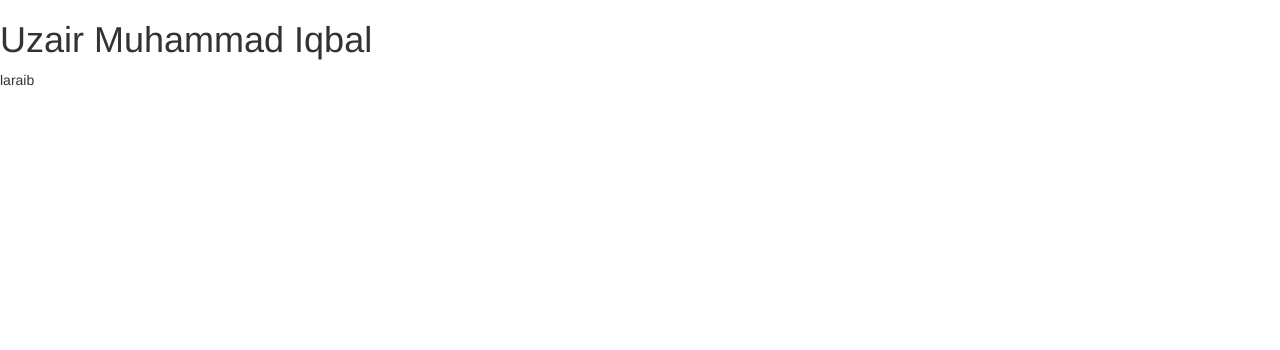
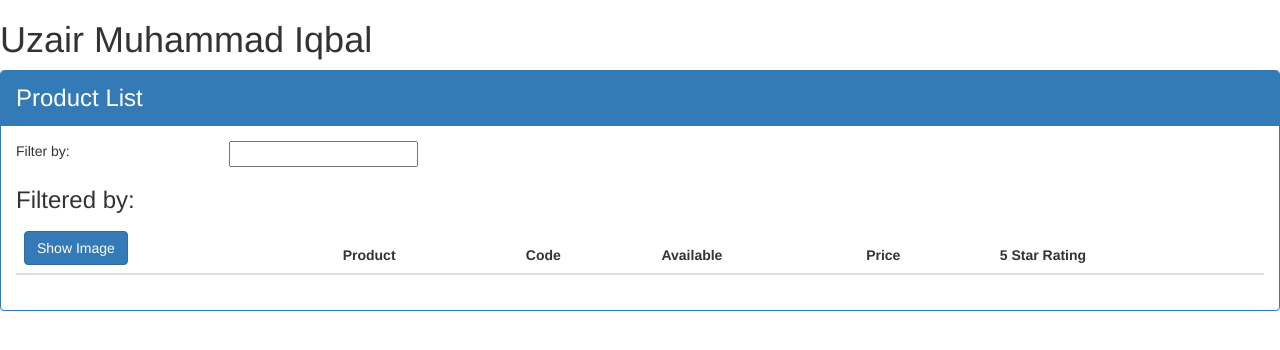
Before and after one commit to uzairqq/Angular-, an Angular app in the folder APM-Start/: page / in a window 1280 px wide. Shown: the top 350 px of the page. Built offline with nearby package versions, Linux system fonts and the light colour scheme.

Commit message:
used the product component that we ave created previously

```diff
--- a/APM-Start/src/app/app.component.ts
+++ b/APM-Start/src/app/app.component.ts
@@ -4,7 +4,7 @@
   selector:'pm-root',
   template:`
   <div><h1>{{pageTitle}}</h1></div>
-  <div>laraib</div>
+<pm-products></pm-products>
   `
 })
 export class AppComponent{
--- a/APM-Start/src/app/app.module.ts
+++ b/APM-Start/src/app/app.module.ts
@@ -2,10 +2,12 @@
 import { NgModule } from '@angular/core';
 
 import { AppComponent } from './app.component';
+import { ProductComponent } from './home/products/product-list.component';
 
 @NgModule({
   declarations: [
-    AppComponent
+    AppComponent,
+    ProductComponent
   ],
   imports: [
     BrowserModule
--- a/APM-Start/src/app/home/products/product-list.component.ts
+++ b/APM-Start/src/app/home/products/product-list.component.ts
@@ -6,5 +6,5 @@
 })
 
 export class ProductComponent{
-    pageTitle:string='Product List'
+
 }
```
